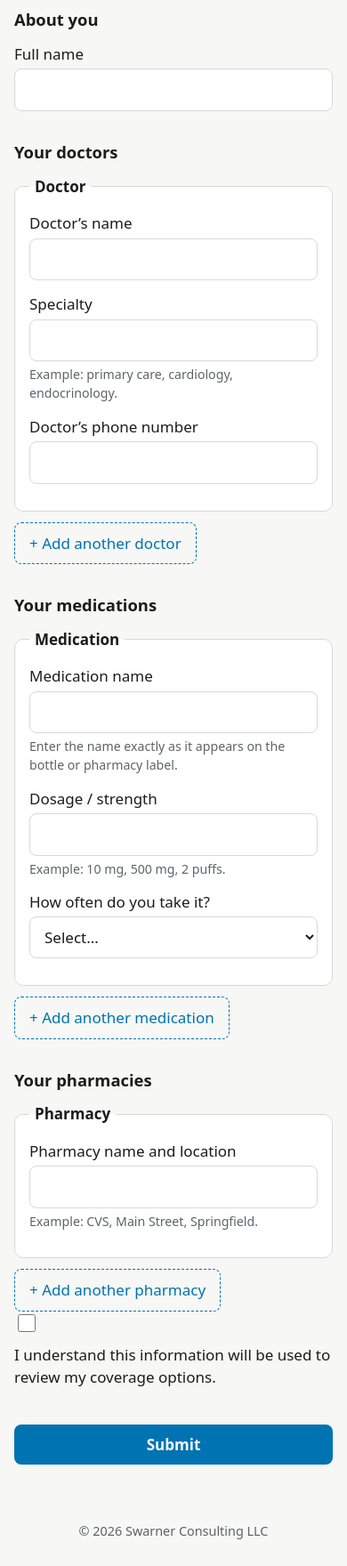
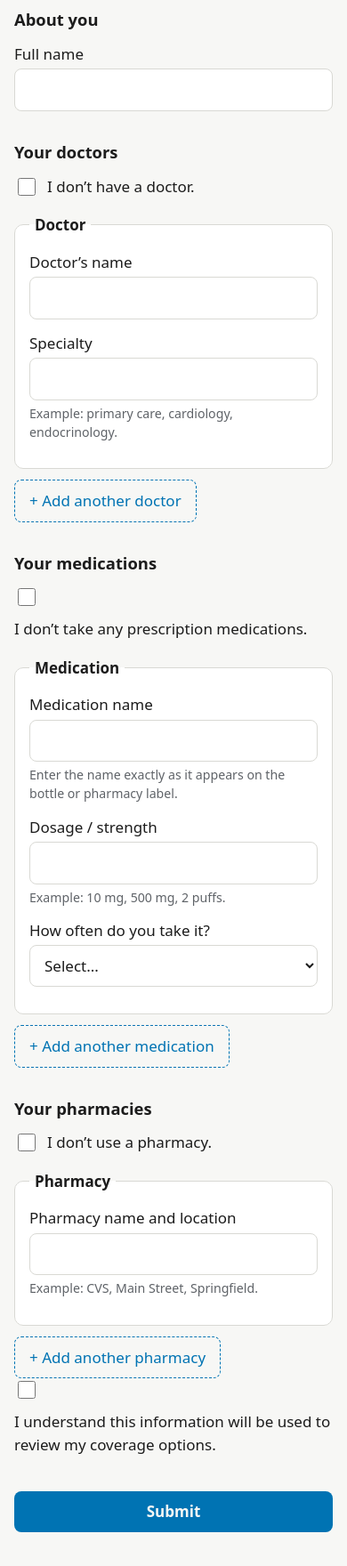
Before and after one commit to BobSwarner/medform, a Flask app: template app/templates/form.html in a window 390 px wide. Shown: the part 507-2267 px from the top of the page at 89% size. Before the commit the page ends 2237 px from the top, so only its background shows below. Run offline with Flask 3, Linux system fonts and the light colour scheme; tables that the repository leaves empty hold one stand-in row (values such as "Sample post"); the template is opened without the code that fills it: values that come from a table or form of the project are taken from there, most other values are stand-ins (such as "Sample title", 1, 10 or a date in 2020); some libraries are stand-ins or nearby versions.

Commit message:
Drop doctor phone field; add 'none' checkboxes for doctors, medications, pharmacies
Co-Authored-By: Claude Sonnet 5.5 <noreply@anthropic.com>

```diff
--- a/app/forms.py
+++ b/app/forms.py
@@ -48,7 +48,6 @@ class DoctorForm(Form):
         validators=[Optional(), Length(max=100)],
         description="Example: primary care, cardiology, endocrinology.",
     )
-    phone = StringField("Doctor’s phone number", validators=[Optional(), Length(max=30)])
 
 
 class PharmacyForm(Form):
@@ -65,9 +64,23 @@ class SubmissionForm(TurnstileMixin, FlaskForm):
         "I understand this information will be used to review my coverage options.",
         validators=[DataRequired(message="Please confirm to continue.")],
     )
+    no_medications = BooleanField("I don’t take any prescription medications.")
+    no_doctors = BooleanField("I don’t have a doctor.")
+    no_pharmacies = BooleanField("I don’t use a pharmacy.")
     medications = FieldList(FormField(MedicationForm), min_entries=1)
     doctors = FieldList(FormField(DoctorForm), min_entries=1)
     pharmacies = FieldList(FormField(PharmacyForm), min_entries=1)
+
+    def validate(self, extra_validators=None):
+        # A "none" box means that section is skipped entirely, so its rows aren't checked.
+        for flag, rows in (
+            (self.no_medications, self.medications),
+            (self.no_doctors, self.doctors),
+            (self.no_pharmacies, self.pharmacies),
+        ):
+            if flag.data:
+                rows.entries = []
+        return super().validate(extra_validators)
 
     def validate_medications(self, field):
         if len(field.entries) > current_app.config["MAX_MEDICATIONS"]:
--- a/app/public/routes.py
+++ b/app/public/routes.py
@@ -25,6 +25,10 @@ def form(token):
     invite = _active_invite_or_404(token)
     form = SubmissionForm(data={"client_name": invite.client_name})
     if not form.validate_on_submit():
+        # Skipped sections come back with no rows; give them one blank row so they can be reopened.
+        for rows in (form.medications, form.doctors, form.pharmacies):
+            if not rows.entries:
+                rows.append_entry()
         return render_template(
             "form.html", form=form,
             max_meds=current_app.config["MAX_MEDICATIONS"],
@@ -52,7 +56,6 @@ def form(token):
             position=pos,
             name=entry.form.name.data.strip(),
             specialty=_clean(entry.form.specialty.data),
-            phone=_clean(entry.form.phone.data),
         ))
 
     for pos, entry in enumerate(form.medications.entries):
--- a/app/static/js/form.js
+++ b/app/static/js/form.js
@@ -30,7 +30,16 @@
       // A form must keep at least one row of each kind.
       row.querySelector(".js-remove").hidden = list.length === 1;
     });
-    form.querySelector(`[data-add="${kind}"]`).hidden = list.length >= LIMITS[kind];
+    form.querySelector(`[data-add="${kind}"]`).hidden =
+      list.length >= LIMITS[kind] || noneBox(kind).checked;
+  }
+
+  const noneBox = (kind) => form.querySelector(`.js-none[data-kind="${kind}"]`);
+
+  // "I don't have any" hides that section's rows; the server ignores them when it's checked.
+  function toggleNone(kind) {
+    container(kind).hidden = noneBox(kind).checked;
+    renumber(kind);
   }
 
   // Show the "If Other, please explain" box only when "Other" is selected.
@@ -69,6 +78,7 @@
   });
 
   form.addEventListener("change", (e) => {
+    if (e.target.matches(".js-none")) toggleNone(e.target.dataset.kind);
     if (e.target.matches(".js-frequency")) toggleOther(e.target.closest("fieldset"));
   });
 
@@ -77,4 +87,5 @@
   renumber("doctors");
   renumber("pharmacies");
   renumber("medications");
+  ["doctors", "medications", "pharmacies"].forEach(toggleNone);
 })();
--- a/app/templates/_macros.html
+++ b/app/templates/_macros.html
@@ -22,6 +22,12 @@
   {% endif %}
 {% endmacro %}
 
+{% macro none_box(f, kind) %}
+  <div class="field checkbox">
+    {{ f(class="js-none", **{"data-kind": kind}) }} {{ f.label }}
+  </div>
+{% endmacro %}
+
 {% macro medication_row(m) %}
   <fieldset class="row-card" data-row="medications">
     <legend>Medication <span class="row-num"></span></legend>
@@ -38,7 +44,6 @@
     <legend>Doctor <span class="row-num"></span></legend>
     {{ field(d.name, autocomplete="off") }}
     {{ field(d.specialty) }}
-    {{ field(d.phone, type="tel", autocomplete="off") }}
     <button type="button" class="link-btn js-remove">Remove this doctor</button>
   </fieldset>
 {% endmacro %}
--- a/app/templates/form.html
+++ b/app/templates/form.html
@@ -1,5 +1,5 @@
 {% extends "base.html" %}
-{% from "_macros.html" import field, medication_row, doctor_row, pharmacy_row, turnstile, turnstile_script %}
+{% from "_macros.html" import field, none_box, medication_row, doctor_row, pharmacy_row, turnstile, turnstile_script %}
 
 {% block content %}
 <h1>Medication and Doctor Information</h1>
@@ -26,6 +26,7 @@
 
   <section>
     <h2>Your doctors</h2>
+    {{ none_box(form.no_doctors, "doctors") }}
     <div class="rows" id="doctors-rows">
       {% for d in form.doctors %}{{ doctor_row(d.form) }}{% endfor %}
     </div>
@@ -35,6 +36,7 @@
 
   <section>
     <h2>Your medications</h2>
+    {{ none_box(form.no_medications, "medications") }}
     <div class="rows" id="medications-rows">
       {% for m in form.medications %}{{ medication_row(m.form) }}{% endfor %}
     </div>
@@ -44,6 +46,7 @@
 
   <section>
     <h2>Your pharmacies</h2>
+    {{ none_box(form.no_pharmacies, "pharmacies") }}
     <div class="rows" id="pharmacies-rows">
       {% for p in form.pharmacies %}{{ pharmacy_row(p.form) }}{% endfor %}
     </div>
```
Also changed, not shown: tests/test_routes.py (+15 -0 lines).
